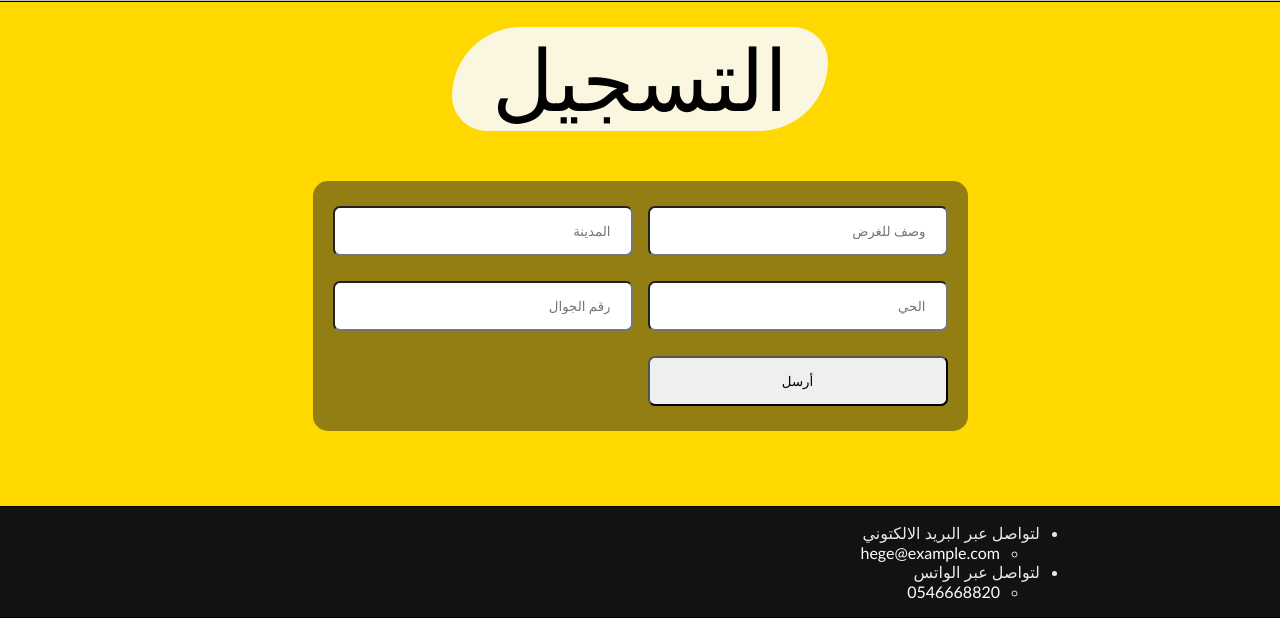
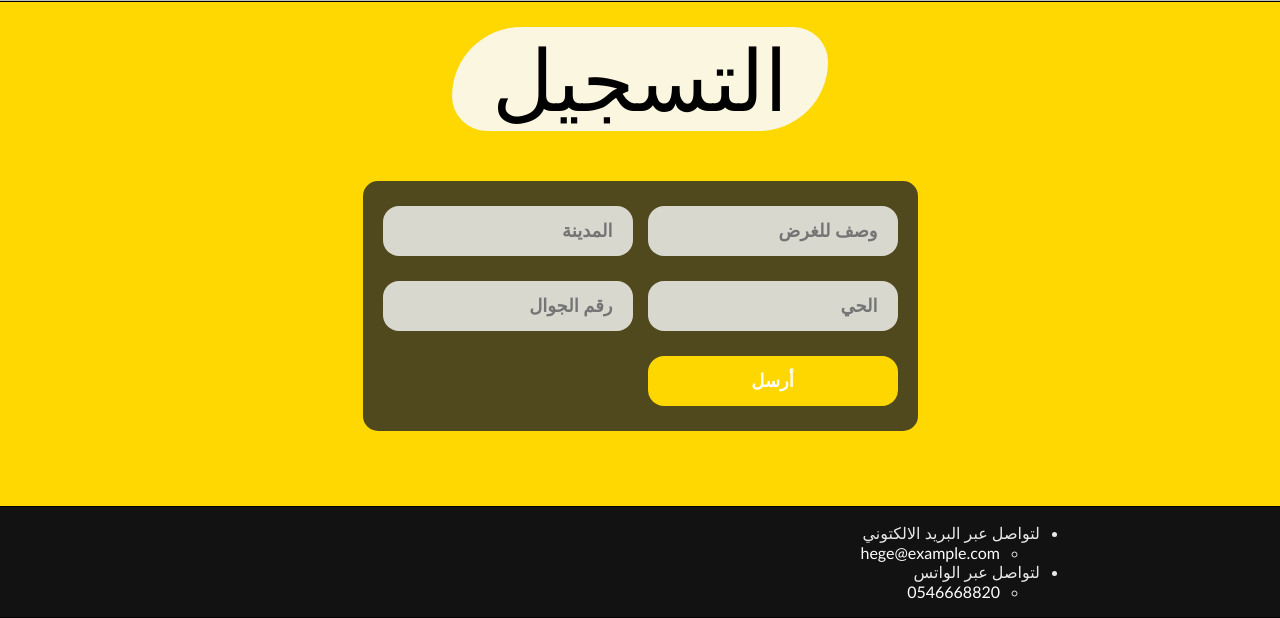
Before and after one commit to hus7sam/w, a PHP site: page /inedx.php in a window 1280 px wide. Shown: the part 873-1491 px from the top of the page. Run offline with PHP 8.4, Linux system fonts and the light colour scheme.

Commit message:
EDIT FORM

```diff
--- a/style.css
+++ b/style.css
@@ -81,7 +81,7 @@ body
     width: fit-content;
     grid-template-columns: auto auto ;
     height: fit-content;
-    background-color: rgba(38, 38, 38, 0.5);
+    background-color: rgba(38, 38, 38, 0.8);
     margin: 50px auto;
     padding: 20px 20px;
     border-radius: 15px;
@@ -91,12 +91,23 @@ body
 
 .head form input[type=text],[type=submit],[type=number]
 {
+    background-color: rgba(252, 252, 252, 0.8);
     display: grid;
     margin: 5px auto;
     padding:12px 20px ;
-    border-radius: 7px;
+    border-radius: 1pc ;
+    border: none;
     height: 50px;
-    width: 300PX;
+    width: 250PX;
+    font: bold 18px Samim;
+    color: #090808;
+}
+
+.head input[type=submit]
+{
+    background-color: gold;
+    border: none;
+    color: white;
 }
 
 /*textarea {*/
```
